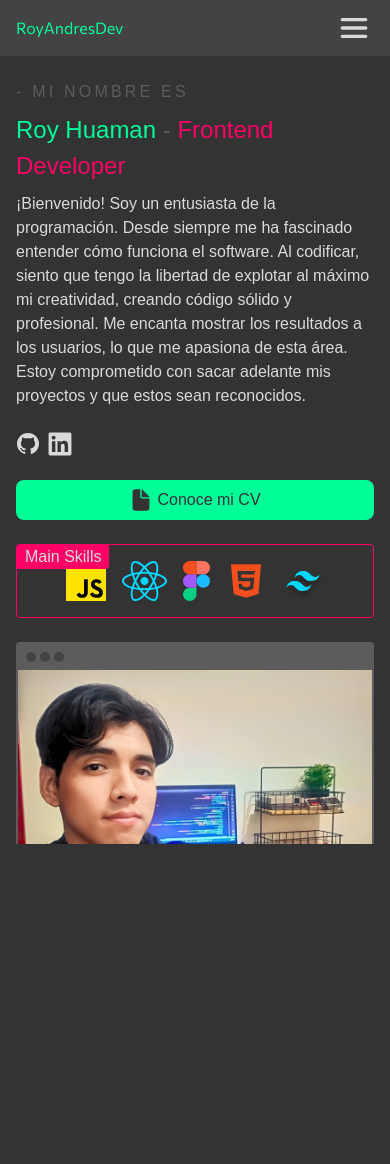
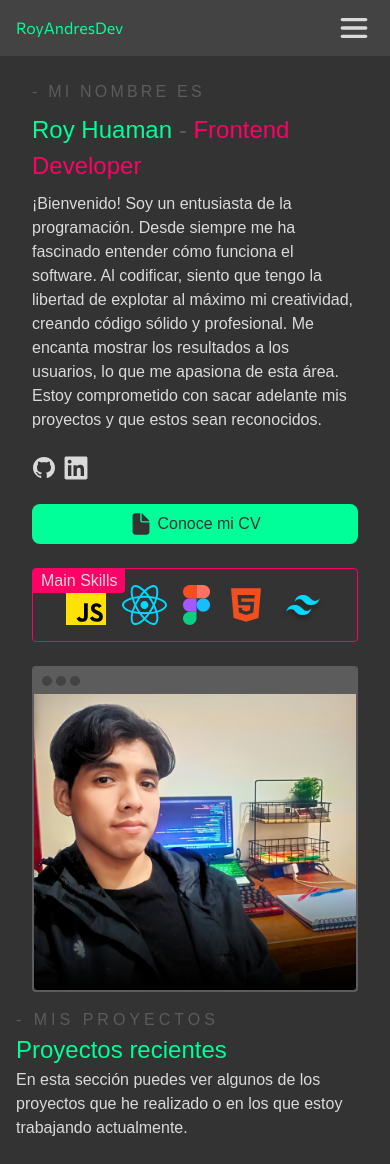
Before and after one commit to RoyHuamanAvila/Portafolio2024, a React (Vite) app: page / in a window 390 px wide. Before the commit the page ends 844 px from the top, so only its background shows below. Built offline with nearby package versions, Linux system fonts and the light colour scheme; a web font is replaced by a local one.

Commit message:
feat: Agregar sección de proyectos y ajustar estilos de contenedores
Se agregó una nueva sección de proyectos al sitio web y se ajustaron los estilos de los contenedores de secciones para mejorar la responsividad. Además, se agregó un padding inferior al contenedor de secciones.

Refs: #4

```diff
--- a/src/App.tsx
+++ b/src/App.tsx
@@ -1,12 +1,14 @@
 import Header from "./components/Header"
 import About from "./sections/About"
+import Projects from "./sections/Projects"
 
 function App() {
   return (
     <div>
       <Header />
-      <div className="section-container">
+      <div className="sections-container space-y-4">
         <About />
+        <Projects />
       </div>
     </div>
   )
--- /dev/null
+++ b/src/sections/Projects.tsx
@@ -0,0 +1,10 @@
+const Projects = () => {
+  return (
+    <div id="Projects">
+      <p className="label-section">- MIS PROYECTOS</p>
+      <h2 className="title-section">Proyectos recientes</h2>
+      <p className="text-gray-100">En esta sección puedes ver algunos de los proyectos que he realizado o en los que estoy trabajando actualmente.</p>
+    </div>
+  )
+}
+export default Projects
--- a/tailwind.config.js
+++ b/tailwind.config.js
@@ -32,13 +32,25 @@ export default {
   plugins: [
     function ({ addUtilities }) {
       const newUtilities = {
-        ".section-container": {
+        ".sections-container": {
           boxSizing: "border-box",
-          paddingTop: "64px",
-          paddingBottom: "24px",
-          height: "100vh",
-          minHeight: "800px",
-          overflow: "auto",
+          minHeight: "100vh",
+          padding: "4rem 1rem 1.5rem 1rem",
+        },
+        ".label-section": {
+          color: "#5C5C5C",
+          fontSize: "1rem",
+          letterSpacing: "0.25em",
+        },
+        ".title-section": {
+          color: "#00FF99",
+          fontSize: "1.5rem",
+          fontWeight: "500",
+        },
+        "paragraph-section": {
+          color: "#DADADA",
+          fontSize: "1rem",
+          lineHeight: "1.5",
         },
       };
       addUtilities(newUtilities, ["responsive"]);
```
